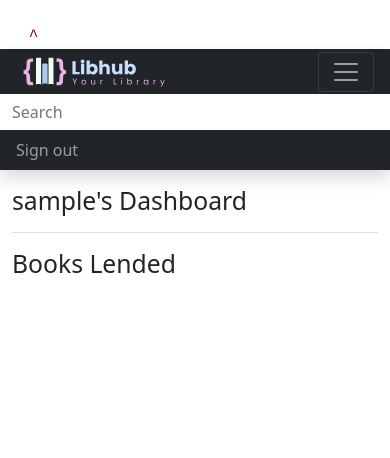
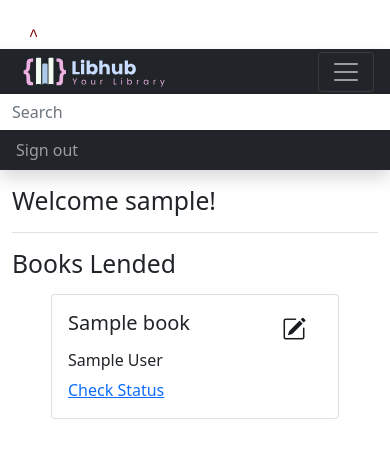
Before and after one commit to whoisyersinia/1.3-and-1.4-Assessment-Libhub, a Flask app: page /dashboard/bookslended/1 in a window 390 px wide; the page is wider, and only the part inside the window is pictured. Shown: the part 167-625 px from the top of that part. Run offline with Flask 2, Linux system fonts and the light colour scheme; a user stored in the database is signed in; tables that the repository leaves empty hold one stand-in row (values such as "Sample post"); some libraries are stand-ins or nearby versions.

Commit message:
backend and frontend - books status page

```diff
--- a/website/templates/books.html
+++ b/website/templates/books.html
@@ -41,7 +41,6 @@
     {% endfor %}
     </div>
   </div>
-  {%else%}
   {%endif%}
 </body>
 
--- a/website/templates/dashboard/bookslended.html
+++ b/website/templates/dashboard/bookslended.html
@@ -1,4 +1,25 @@
 {% extends "dashboard/dashboard.html" %} {% block title %}Books Lended{% endblock %}{% block content%}
-
+{% if books %}
+<div class="container-fluid pt-2 d-grid" id="library" >
+  <div class="row row-cols-4 d-flex gy-3 gx-3 align-self-start justify-content-evenly">
+  {% for book in books %}
+    <div class="card col-mb-4 p-0" style="width: 18rem;">
+      <div class="card-body">
+        <div class="d-flex justify-content-between align-items-start pb-2">
+          <h5 class="card-title">{{ book.title }}</h5>
+          <a href="{{ url_for('views.edit', book_id=book.id ) }}" data-bs-toggle="tooltip" data-bs-placement="right" title="Edit">
+            <i class="bi bi-pencil-square px-3 pb-1 text-center" style="font-size: 1.5rem; color: #181C1F;"></i>
+          </a>
+        </div>
+        <h6 class="card-subtitle mb-2">{{ book.author }}</h6>
+        {% if current_user.id == book.lender_id %}
+        <a href="{{ url_for('views.status', book_id=book.id) }}">Check Status</a>
+        {% endif %}
+      </div>
+    </div>
+  {% endfor %}
+  </div>
+</div>
+{%endif%}
 
 {% endblock %}
--- a/website/templates/dashboard/dashboard.html
+++ b/website/templates/dashboard/dashboard.html
@@ -14,6 +14,8 @@
     href="https://stackpath.bootstrapcdn.com/font-awesome/4.7.0/css/font-awesome.min.css"
     crossorigin="anonymous"
     />
+
+    <link rel="stylesheet" href="https://cdn.jsdelivr.net/npm/bootstrap-icons@1.9.1/font/bootstrap-icons.css">
 
     <link href="{{ url_for('static', filename='css/style.scss.css') }}"
     rel="stylesheet" type="text/css">
@@ -41,11 +43,11 @@
 
   <div class="container-fluid">
     <div class="row">
-      <nav id="sidebarMenu" class="col-md-3 col-lg-2 d-md-block bg-info sidebar collapse">
-        <div class="position-sticky pt-3 sidebar-sticky">
+      <nav id="sidebarMenu" class="col-md-3 col-lg-2 d-md-block bg-info navbar collapse vh-100">
+        <div class="nav nav-pills flex-column mb-auto">
           <ul class="nav flex-column">
             <li class="nav-item">
-              <a class="nav-link active" aria-current="page" href="{{url_for('views.dashboard', user_id=current_user.id)}}">
+              <a class="nav-link" aria-current="page" href="{{url_for('views.dashboard', user_id=current_user.id)}}">
                 <span data-feather="home" class="align-text-bottom"></span>
                 Dashboard
               </a>
@@ -68,6 +70,7 @@
                 Account Settings
               </a>
             </li>
+            <hr>
             <li class="nav-item">
              <span class="px-3 fw-bold"> Logged in as:</span>
              <br>
@@ -110,7 +113,7 @@
 
       <main class="col-md-9 ms-sm-auto col-lg-10 px-md-4">
         <div class="d-flex justify-content-between flex-wrap flex-md-nowrap align-items-center pt-3 pb-2 mb-3 border-bottom">
-          <h1 class="h2">{{current_user.username}}'s Dashboard</h1>
+          <h1 class="h2">Welcome {{current_user.username}}!</h1>
         </div>
 
 
--- a/website/templates/dashboard/passreset.html
+++ b/website/templates/dashboard/passreset.html
@@ -27,7 +27,7 @@
 
                 <div class="form-group">
                   <label class="form-label">Current password</label>
-                  <input name="currentpassword" type="password" class="form-control">
+                  <input name="currentpassword" type="password" class="form-control"  value="{{ request.form['currentpassword'] }}">
                 </div>
 
                 <div class="form-group">
--- a/website/templates/errors/403.html
+++ b/website/templates/errors/403.html
@@ -5,7 +5,7 @@
 
   <link href="{{ url_for('static', filename='css/style.scss.css') }}"
   rel="stylesheet" type="text/css">
-  <link rel="icon" type="image/x-icon" href="../static/images/logo.svg">
+  <link rel="icon" type="image/x-icon" href="/static/images/logo.svg">
 
 <title>403 - Forbidden</title>
 
@@ -13,7 +13,7 @@
 
 <body class="bg-dark">
   <div class="container-fluid position-absolute top-30 start-0 bg-dark px-3" >
-    <img src="../static/images/banner.svg" alt="logo" width="150" height="80">
+    <img src="/static/images/banner.svg" alt="logo" width="150" height="80">
     <h1 class="text-white display-5">You don't have permission to do that (403)</h1>
     <p class="text-secondary pb-1">Please check your account and try again!</p>
     <a href="{{ url_for('views.home') }}" class="text-decoration-none text-dark text-bg-primary border border-1 p-1 rounded-1">Return</a>
--- a/website/views.py
+++ b/website/views.py
@@ -1,7 +1,7 @@
 from flask import Blueprint, render_template, request, url_for, flash, redirect, abort
 from flask_login import login_required, current_user, logout_user
 from werkzeug.security import generate_password_hash, check_password_hash
-
+from datetime import datetime
 from . import db
 from .models import User, Borrowed_book, Book, Borrower, Lender
 
@@ -22,6 +22,14 @@ def search(book_title):
   book = Book.query.get_or_404(book.title)
   return render_template('search.html', book=book)
 
+@views.route('/user/<int:user_id>')
+def user(user_id):
+
+  user = User.query.get_or_404(user_id)
+
+  return render_template('user.html', user=user)
+
+
 @views.route('/dashboard/<int:user_id>', methods=['GET', 'POST'])
 @login_required
 def dashboard(user_id):
@@ -29,9 +37,9 @@ def dashboard(user_id):
   if current_user.id != user_id:
     abort(403)
 
-  lender_id = Book.query.filter_by(lender_id=user_id).first_or_404()
+  user = User.query.filter_by(id=user_id).first()
 
-  return render_template("dashboard/dashboard.html", user=current_user, book=books)
+  return render_template("dashboard/dashboard.html", user=user)
 
 @views.route('/dashboard/booksborrowed/<int:user_id>')
 @login_required
@@ -49,7 +57,29 @@ def lended(user_id):
   if current_user.id != user_id:
     abort(403)
 
-  return render_template("dashboard/bookslended.html", user=current_user, book=books)
+  books = Book.query.filter_by(lender_id=user_id).all()
+
+  return render_template("dashboard/bookslended.html", user=current_user, books=books)
+
+@views.route('/dashboard/bookslended/bookstatus/<int:book_id>')
+@login_required
+def status(book_id):
+
+  book = Book.query.get_or_404(book_id)
+  requests = Borrowed_book.query.filter_by(book_id=book_id).all()
+
+  username = Borrower.query\
+    .join(Borrowed_book, Borrower.id==Borrowed_book.borrower_id)\
+    .add_columns(Borrower.id, Borrower.username, Borrower.email, Borrower.phone)\
+    .filter(User.id == Borrowed_book.id)\
+
+
+  if current_user.id != book.lender_id:
+    abort(403)
+
+
+  return render_template("dashboard/bookstatus.html", user=current_user, books=book, requests=requests, username=username)
+
 
 @views.route('/account/<int:user_id>', methods=['GET', 'POST'])
 @login_required
@@ -117,10 +147,10 @@ def passreset(user_id):
       newpassword = request.form.get('newpassword')
       confirmpassword = request.form.get('confirmpassword')
 
+      userpass = User.query.filter_by(id=user_id).first()
 
-      if not check_password_hash(current_user.password, currentpassword):
-        flash('Password does not match. Please try again!', category='error')
 
+      if check_password_hash(userpass.password, currentpassword):
         if newpassword == currentpassword:
           flash('Please create a new password!', category='error')
         elif len(newpassword) < 7:
@@ -137,6 +167,8 @@ def passreset(user_id):
           flash('Password changed sucessfully', category='success')
           logout_user()
           return redirect(url_for('auth.login'))
+      else:
+         flash('Password does not match. Please try again!', category='error')
 
   return render_template("dashboard/passreset.html", user=current_user)
 
@@ -254,12 +286,19 @@ def borrow(book_id):
         flash('City must be more than two characters!', category='error')
       elif len(phone) > 10:
         flash('Phone exceeds character limit!', category='error')
-      elif len(lName) < 9:
+      elif len(lName) < 8:
         flash('Phone must be more than eight characters!', category='error')
 
       else:
-        borrower = Borrower(fName=fName, lName=lName, address1=address1, city=city, email=current_user.email, phone=phone, user_id=current_user.id)
-        db.session.add(borrower)
+        if not id:
+          borrower = Borrower(fName=fName, lName=lName, address1=address1, city=city, username=current_user.username, email=current_user.email, phone=phone, user_id=current_user.id)
+          requests = Borrowed_book(return_book=False, lender_confirm=False, borrower_id=current_user.id, book_id=book_id)
+          db.session.add(borrower)
+
+        else:
+          requests = Borrowed_book(return_book=False, lender_confirm=False, borrower_id=current_user.id, book_id=book_id)
+
+        db.session.add(requests)
         db.session.commit()
 
         flash('Lender notifed, please wait for response!', category='success')
```
Also changed, not shown: website/models.py (+35 -4 lines), website/templates/dashboard/bookstatus.html (added, +16 -0 lines), website/templates/user.html (added).
